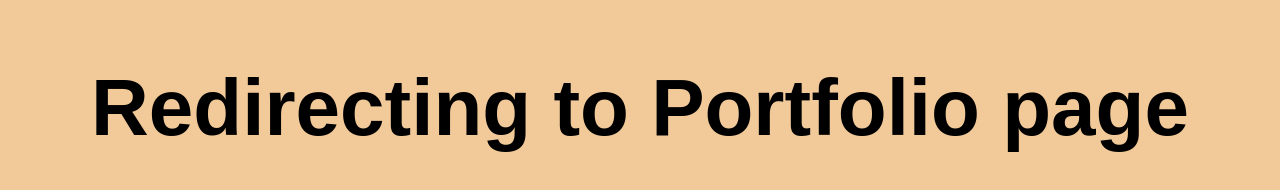
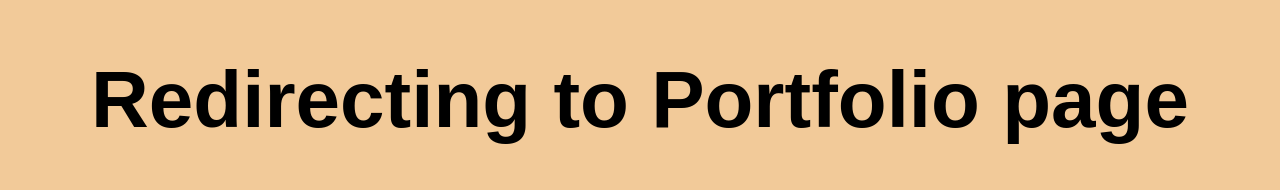
Before and after one commit to knaagar/knaagar, a plain HTML site: page index.html in a window 1280 px wide. Drawn offline with Linux system fonts and the light colour scheme.

Commit message:
Update index.html

```diff
--- a/index.html
+++ b/index.html
@@ -7,9 +7,6 @@
            body {
                background-color: #F2CA99;
                font-family: sans-serif;
-               display: grid;
-               align-items: center;
-               justify-content: center;
            }
            h1 {
               font-size: 5em;
```
